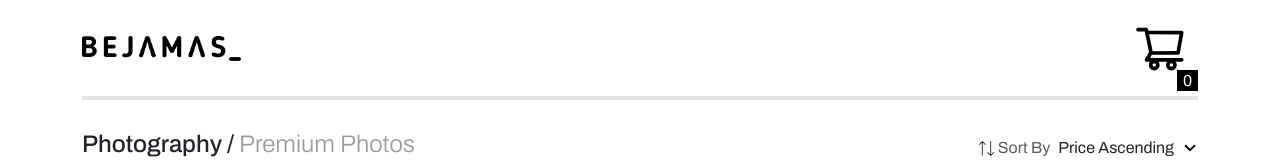
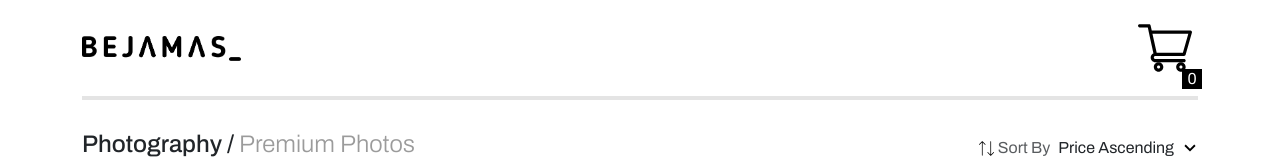
Before and after one commit to ramazanerikli/e-commerce-store, a React (Create React App) app: page / in a window 1280 px wide. Shown: the top 160 px of the page. Built offline with nearby package versions, Linux system fonts and the light colour scheme.

Commit message:
Basket icon

```diff
--- a/src/App.css
+++ b/src/App.css
@@ -5,10 +5,10 @@ nav {
   border-bottom: 4px solid #E4E4E4;
 }
 nav .cart-badge {
-  width: 21px;
-  height: 21px;
-  right: 0;
-  bottom: -15px;
+  width: 20px;
+  height: 20px;
+  right: -4px;
+  bottom: -13px;
 }
 nav .cart-state svg {
   margin-right: 5px;
--- a/src/components/Nav.tsx
+++ b/src/components/Nav.tsx
@@ -53,7 +53,7 @@ const Nav: React.FC = () => {
         </a>
         <div className="cart-state position-relative">
           <button onClick={handleOpenCartDropdown} className="bg-transparent border-0">
-          <AiOutlineShoppingCart size={54} />
+          <img src="/basket.svg" width={54} height={54} alt="Basket"  />
           <span className="cart-badge bg-black text-white position-absolute d-flex align-items-center justify-content-center">
             {cartItems.length}
           </span>
```
Also changed, not shown: public/basket.svg (added).
